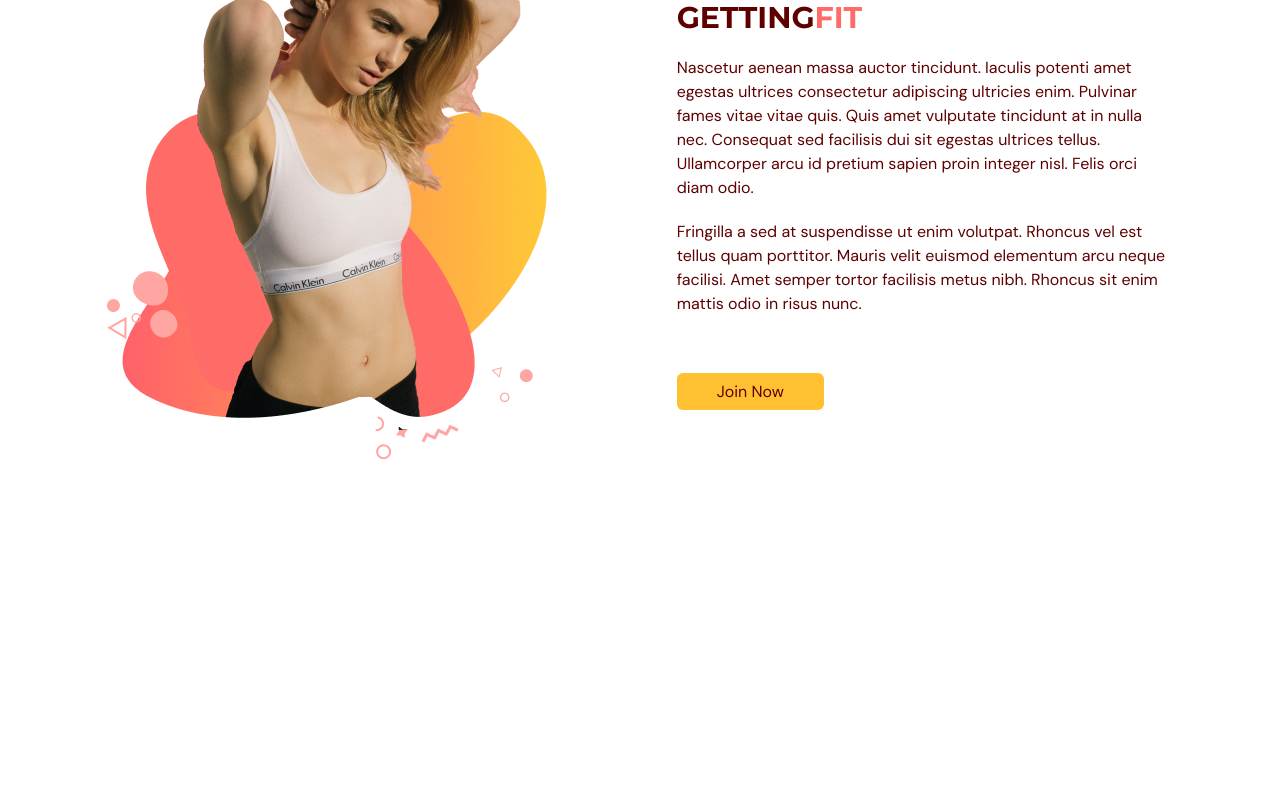
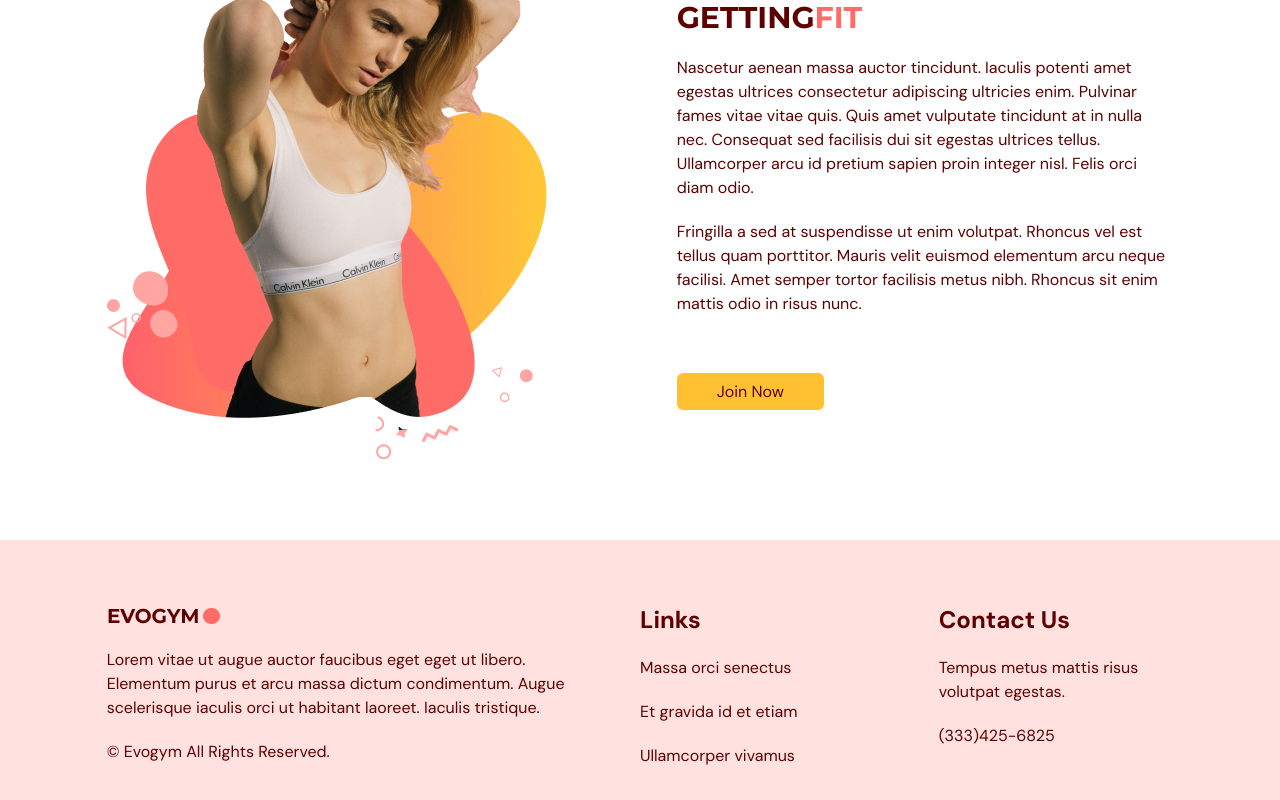
Before and after one commit to shivprajapat/gym-react-typescript-website, a React (Vite) app: page / in a window 1280 px wide. Shown: the part 1569-2369 px from the top of the page. Before the commit the page ends 2109 px from the top, so only its background shows below. Built offline with nearby package versions, Linux system fonts and the light colour scheme.

Commit message:
footer ui

```diff
--- a/src/App.tsx
+++ b/src/App.tsx
@@ -3,6 +3,7 @@
 import Navbar from "./components/navbar";
 import Home from "./pages/Home";
 import Benefits from "./pages/benefits";
+import Footer from "./components/footer";
 const App = () => {
   const [isTopOfPage, setIsTopOfPage] = useState<boolean>(true);
   const [selectedPage, setSelectedPage] = useState<SelectedPage>(SelectedPage.Home);
@@ -27,6 +28,7 @@
       />
       <Home setSelectedPage={setSelectedPage} />
       <Benefits setSelectedPage={setSelectedPage} />
+      <Footer/>
     </div>
   );
 };
--- /dev/null
+++ b/src/components/footer/index.tsx
@@ -0,0 +1,32 @@
+import Logo from "@/assets/Logo.png";
+
+const Footer = () => {
+    return (
+        <footer className="bg-primary-100 py-10 md:py-16">
+            <div className="justify-content mx-auto w-5/6 gap-16 sm:flex">
+                <div className="basis-1/2">
+                    <img alt="logo" src={Logo} />
+                    <p className="my-5">
+                        Lorem vitae ut augue auctor faucibus eget eget ut libero. Elementum
+                        purus et arcu massa dictum condimentum. Augue scelerisque iaculis
+                        orci ut habitant laoreet. Iaculis tristique.
+                    </p>
+                    <p>&copy; Evogym All Rights Reserved.</p>
+                </div>
+                <div className="mt-16 basis-1/4 md:mt-0">
+                    <h4 className="font-bold text-lg md:text-2xl">Links</h4>
+                    <p className="my-5">Massa orci senectus</p>
+                    <p className="my-5">Et gravida id et etiam</p>
+                    <p>Ullamcorper vivamus</p>
+                </div>
+                <div className="mt-16 basis-1/4 md:mt-0">
+                    <h4 className="font-bold text-lg md:text-2xl">Contact Us</h4>
+                    <p className="my-5">Tempus metus mattis risus volutpat egestas.</p>
+                    <p>(333)425-6825</p>
+                </div>
+            </div>
+        </footer>
+    )
+}
+
+export default Footer
```
